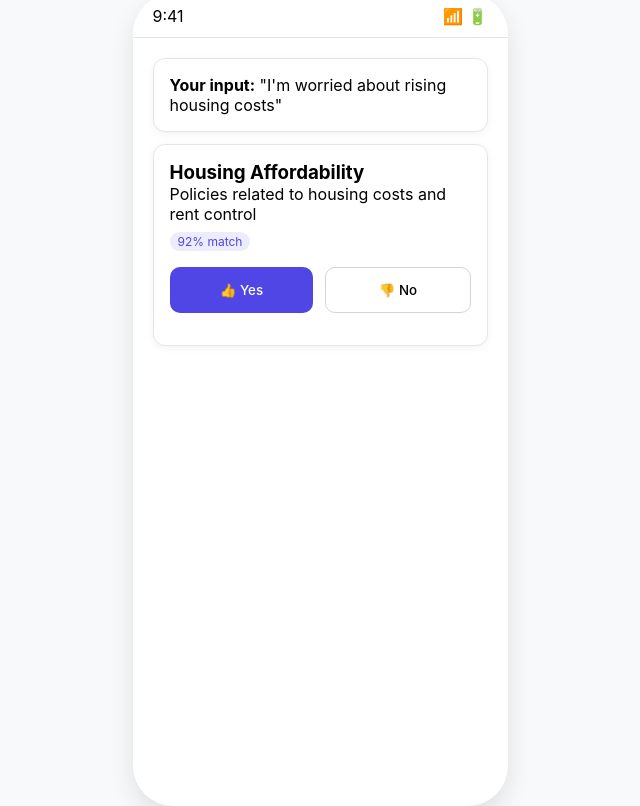
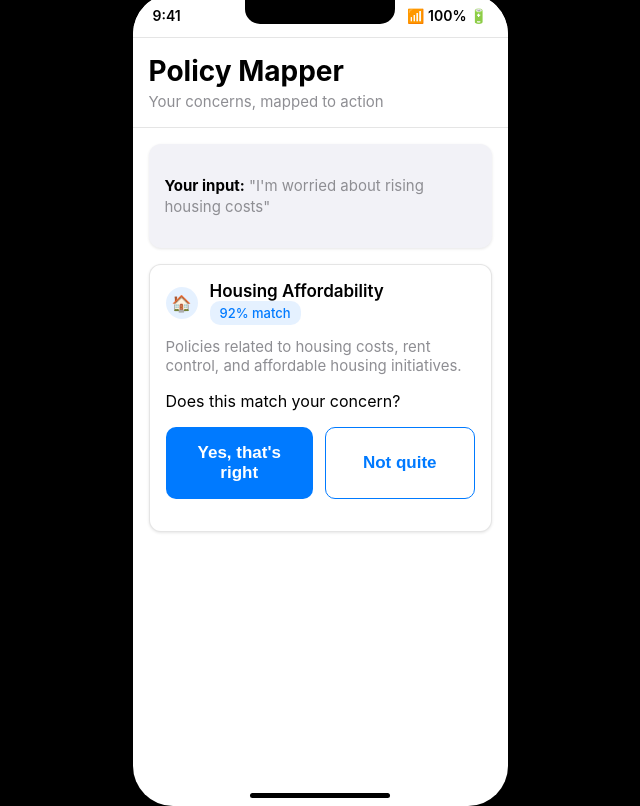
Before and after one commit to ShazSeitz/MappingDesignTest, a plain HTML site: page index.html in a window 1280 px wide. Shown: the whole page, without its empty margins (320-960 px from the left). Drawn offline with Linux system fonts and the light colour scheme.

Commit message:
Update index2.html

```diff
--- a/index.html
+++ b/index.html
@@ -1,91 +1,361 @@
 <!DOCTYPE html>
-<html lang="en">
+<html>
 <head>
   <meta charset="UTF-8">
   <meta name="viewport" content="width=device-width, initial-scale=1.0, maximum-scale=1.0, user-scalable=no">
   <title>Policy Mapper</title>
+  <link href="https://fonts.googleapis.com/icon?family=Material+Icons" rel="stylesheet">
   <style>
-        * { box-sizing: border-box; margin: 0; padding: 0; font-family: -apple-system, BlinkMacSystemFont, 'Segoe UI', Roboto, sans-serif; }
-        body { background: #f8f9fa; margin: 0; padding: 0; height: 100vh; display: flex; justify-content: center; align-items: center; }
-        .mobile-frame { width: 375px; height: 812px; background: white; border-radius: 40px; overflow: hidden; position: relative; box-shadow: 0 10px 25px rgba(0,0,0,0.1); }
-        .status-bar { height: 44px; background: white; display: flex; justify-content: space-between; padding: 0 20px; align-items: center; border-bottom: 1px solid #e5e5ea; }
-        .content { padding: 20px; height: calc(100% - 44px); overflow-y: auto; }
-        .card { background: white; border-radius: 12px; padding: 16px; margin-bottom: 12px; box-shadow: 0 2px 8px rgba(0,0,0,0.05); border: 1px solid #e5e5ea; }
-        .btn { display: block; width: 100%; padding: 14px; border-radius: 10px; border: none; margin: 8px 0; font-weight: 500; text-align: center; }
-        .btn-primary { background: #4f46e5; color: white; }
-        .btn-outline { background: white; border: 1px solid #d1d5db; }
-        .btn-group { display: flex; gap: 12px; margin: 16px 0; }
-        .btn-group .btn { margin: 0; }
-        .confidence { display: inline-block; background: rgba(79, 70, 229, 0.1); color: #4f46e5; padding: 2px 8px; border-radius: 10px; font-size: 12px; margin-top: 8px; }
-        .hidden { display: none; }
-        .fade-in { animation: fadeIn 0.3s ease-out; }
-        @keyframes fadeIn { from { opacity: 0; transform: translateY(10px); } to { opacity: 1; transform: translateY(0); } }
+    /* iOS-like styling */
+    :root {
+      --ios-blue: #007AFF;
+      --ios-gray: #8E8E93;
+      --ios-light-gray: #F2F2F7;
+      --ios-border: #C6C6C8;
+    }
+
+    * {
+      box-sizing: border-box;
+      -webkit-font-smoothing: antialiased;
+      -moz-osx-font-smoothing: grayscale;
+    }
+
+    body {
+      margin: 0;
+      padding: 0;
+      font-family: -apple-system, BlinkMacSystemFont, 'Segoe UI', Roboto, sans-serif;
+      background: #000;
+      display: flex;
+      justify-content: center;
+      align-items: center;
+      height: 100vh;
+    }
+
+    .phone {
+      width: 375px;
+      height: 812px;
+      background: white;
+      border-radius: 40px;
+      overflow: hidden;
+      position: relative;
+      box-shadow: 0 10px 25px rgba(0,0,0,0.2);
+    }
+
+    .notch {
+      width: 40%;
+      height: 30px;
+      background: black;
+      position: absolute;
+      top: 0;
+      left: 50%;
+      transform: translateX(-50%);
+      border-bottom-left-radius: 15px;
+      border-bottom-right-radius: 15px;
+      z-index: 10;
+    }
+
+    .screen {
+      height: 100%;
+      overflow: hidden;
+      display: flex;
+      flex-direction: column;
+    }
+
+    .status-bar {
+      height: 44px;
+      background: white;
+      display: flex;
+      justify-content: space-between;
+      padding: 0 20px;
+      align-items: center;
+      font-size: 14px;
+      font-weight: 600;
+      border-bottom: 1px solid rgba(0,0,0,0.1);
+    }
+
+    .app-header {
+      padding: 16px;
+      border-bottom: 1px solid rgba(0,0,0,0.1);
+    }
+
+    .app-header h1 {
+      font-size: 28px;
+      font-weight: 700;
+      margin: 0;
+      margin-bottom: 4px;
+    }
+
+    .app-header p {
+      margin: 0;
+      color: var(--ios-gray);
+      font-size: 15px;
+    }
+
+    .content {
+      flex: 1;
+      overflow-y: auto;
+      -webkit-overflow-scrolling: touch;
+      padding: 16px;
+    }
+
+    .card {
+      background: white;
+      border-radius: 12px;
+      padding: 16px;
+      margin-bottom: 16px;
+      box-shadow: 0 1px 3px rgba(0,0,0,0.1);
+      border: 0.5px solid rgba(0,0,0,0.1);
+    }
+
+    .input-card {
+      background: var(--ios-light-gray);
+      border: none;
+    }
+
+    .priority-text {
+      color: var(--ios-gray);
+      font-size: 15px;
+      line-height: 1.4;
+    }
+
+    .priority-text strong {
+      color: black;
+    }
+
+    .match-header {
+      display: flex;
+      align-items: center;
+      margin-bottom: 12px;
+    }
+
+    .match-icon {
+      width: 32px;
+      height: 32px;
+      border-radius: 16px;
+      background: rgba(0, 122, 255, 0.1);
+      display: flex;
+      align-items: center;
+      justify-content: center;
+      margin-right: 12px;
+      color: var(--ios-blue);
+    }
+
+    .match-title {
+      font-size: 17px;
+      font-weight: 600;
+    }
+
+    .match-subtitle {
+      font-size: 15px;
+      color: var(--ios-gray);
+      margin: 4px 0 12px 0;
+    }
+
+    .confidence {
+      display: inline-block;
+      background: rgba(0, 122, 255, 0.1);
+      color: var(--ios-blue);
+      padding: 4px 10px;
+      border-radius: 10px;
+      font-size: 13px;
+      font-weight: 500;
+    }
+
+    .btn {
+      width: 100%;
+      padding: 16px;
+      border-radius: 10px;
+      border: none;
+      font-size: 17px;
+      font-weight: 600;
+      margin: 8px 0;
+      cursor: pointer;
+      transition: all 0.2s;
+    }
+
+    .btn-primary {
+      background: var(--ios-blue);
+      color: white;
+    }
+
+    .btn-outline {
+      background: white;
+      border: 1px solid var(--ios-blue);
+      color: var(--ios-blue);
+    }
+
+    .btn-group {
+      display: flex;
+      gap: 12px;
+      margin: 16px 0;
+    }
+
+    .btn-group .btn {
+      flex: 1;
+      margin: 0;
+    }
+
+    .option-card {
+      border: 1px solid var(--ios-border);
+      border-radius: 10px;
+      padding: 16px;
+      margin: 8px 0;
+    }
+
+    .option-card h3 {
+      margin: 0 0 4px 0;
+      font-size: 17px;
+    }
+
+    .option-card p {
+      margin: 0;
+      color: var(--ios-gray);
+      font-size: 15px;
+    }
+
+    .hidden {
+      display: none;
+    }
+
+    /* iOS-like animations */
+    @keyframes fadeIn {
+      from { opacity: 0; transform: translateY(10px); }
+      to { opacity: 1; transform: translateY(0); }
+    }
+
+    .fade-in {
+      animation: fadeIn 0.3s ease-out;
+    }
+
+    /* Home indicator for iPhone */
+    .home-indicator {
+      width: 140px;
+      height: 5px;
+      background: black;
+      border-radius: 3px;
+      position: absolute;
+      bottom: 8px;
+      left: 50%;
+      transform: translateX(-50%);
+    }
   </style>
 </head>
 <body>
-    <div class="mobile-frame">
+  <div class="phone">
+    <div class="notch"></div>
+    <div class="screen">
       <div class="status-bar">
         <span>9:41</span>
-            <span>📶 🔋</span>
+        <span>📶 100% 🔋</span>
       </div>
+
+      <div class="app-header">
+        <h1>Policy Mapper</h1>
+        <p>Your concerns, mapped to action</p>
+      </div>
+
       <div class="content" id="content">
         <!-- Single Match View -->
         <div id="single-match-view">
-                <div class="card">
-                    <p><strong>Your input:</strong> "I'm worried about rising housing costs"</p>
+          <div class="card input-card">
+            <p class="priority-text"><strong>Your input:</strong> "I'm worried about rising housing costs"</p>
           </div>
+
           <div class="card fade-in">
-                    <h3>Housing Affordability</h3>
-                    <p>Policies related to housing costs and rent control</p>
-                    <span class="confidence">92% match</span>
+            <div class="match-header">
+              <div class="match-icon">🏠</div>
+              <div>
+                <div class="match-title">Housing Affordability</div>
+                <div class="confidence">92% match</div>
+              </div>
+            </div>
+            <p class="match-subtitle">Policies related to housing costs, rent control, and affordable housing initiatives.</p>
+
+            <p>Does this match your concern?</p>
             <div class="btn-group">
-                        <button class="btn btn-primary" onclick="handleFeedback('single', true)">👍 Yes</button>
-                        <button class="btn btn-outline" onclick="showMultiMatch()">👎 No</button>
+              <button class="btn btn-primary" onclick="handleFeedback('single', true)">Yes, that's right</button>
+              <button class="btn btn-outline" onclick="showMultiMatch()">Not quite</button>
             </div>
           </div>
         </div>
 
         <!-- Multiple Matches View -->
         <div id="multi-match-view" class="hidden">
+          <div class="card input-card">
+            <p class="priority-text"><strong>Your input:</strong> "We need better public transit"</p>
+          </div>
+
           <div class="card">
-                    <p><strong>Your input:</strong> "Better public transit"</p>
+            <p>We found a few possible matches:</p>
+
+            <div class="option-card" onclick="handleFeedback('multi', 'public_transit')">
+              <h3>Public Transportation</h3>
+              <p>Improving bus and train systems, expanding routes</p>
+              <div class="confidence" style="margin-top: 8px; display: inline-block;">85% match</div>
             </div>
-                <div class="card">
-                    <p>Which best matches your concern?</p>
-                    <button class="btn btn-outline" onclick="handleFeedback('multi', 'transit')" style="text-align: left; margin: 8px 0; display: block;">
-                        <strong>Public Transportation</strong><br>
-                        <small>Improving bus and train systems</small>
-                        <span class="confidence" style="float: right;">85%</span>
-                    </button>
-                    <button class="btn btn-outline" onclick="handleFeedback('multi', 'infra')" style="text-align: left; margin: 8px 0; display: block;">
-                        <strong>Infrastructure</strong><br>
-                        <small>General development projects</small>
-                        <span class="confidence" style="float: right; background: #f0f0f0; color: #666;">72%</span>
-                    </button>
-                    <button class="btn btn-outline" onclick="showClarification()" style="margin-top: 16px;">None of these</button>
+
+            <div class="option-card" onclick="handleFeedback('multi', 'infrastructure')" style="opacity: 0.8;">
+              <h3>Infrastructure</h3>
+              <p>General infrastructure development and maintenance</p>
+              <div class="confidence" style="margin-top: 8px; display: inline-block; background: rgba(142, 142, 147, 0.1); color: var(--ios-gray);">72% match</div>
+            </div>
+
+            <button class="btn btn-outline" style="margin-top: 8px;" onclick="showClarification()">None of these match</button>
           </div>
         </div>
 
         <!-- Clarification View -->
         <div id="clarification-view" class="hidden">
+          <div class="card input-card">
+            <p class="priority-text"><strong>Your input:</strong> "We need better public transit"</p>
+          </div>
+
           <div class="card">
-                    <p>🤔 Help us understand better:</p>
-                    <p>What aspect of "better public transit" matters most?</p>
-                    <input type="text" placeholder="Type your clarification..." style="width: 100%; padding: 12px; margin: 12px 0; border: 1px solid #ddd; border-radius: 8px;">
+            <div class="match-header">
+              <div class="match-icon">🤔</div>
+              <div>
+                <div class="match-title">Help us understand</div>
+              </div>
+            </div>
+
+            <p>Could you clarify what you mean by "better public transit"?</p>
+
+            <div style="margin: 20px 0;">
+              <div style="margin-bottom: 16px;">
+                <div style="font-weight: 500; margin-bottom: 8px;">Select what matters most:</div>
+                <select style="width: 100%; padding: 12px; border-radius: 8px; border: 1px solid var(--ios-border); font-size: 16px; background: white;">
+                  <option>More frequent service</option>
+                  <option>Expanded routes</option>
+                  <option>Lower fares</option>
+                  <option>Cleaner vehicles</option>
+                  <option>Other (please specify)</option>
+                </select>
+              </div>
+
+              <div>
+                <div style="font-weight: 500; margin-bottom: 8px;">Additional details (optional):</div>
+                <textarea style="width: 100%; height: 80px; padding: 12px; border-radius: 8px; border: 1px solid var(--ios-border); font-size: 15px; font-family: inherit;" placeholder="Type here..."></textarea>
+              </div>
+            </div>
+
             <button class="btn btn-primary" onclick="handleClarification()">Submit</button>
           </div>
         </div>
 
         <!-- Confirmation View -->
         <div id="confirmation-view" class="hidden">
-                <div class="card" style="text-align: center; padding: 40px 20px;">
-                    <div style="font-size: 48px; margin-bottom: 20px;">✅</div>
-                    <h2>Got it!</h2>
-                    <p>We've mapped your priorities.</p>
-                    <button class="btn btn-primary" onclick="resetDemo()" style="margin-top: 20px;">Start Over</button>
+          <div class="card" style="text-align: center; padding: 60px 20px;">
+            <div style="width: 80px; height: 80px; background: rgba(0, 122, 255, 0.1); border-radius: 40px; display: flex; align-items: center; justify-content: center; margin: 0 auto 24px;">
+              <span style="font-size: 40px;">✅</span>
+            </div>
+            <h2 style="font-size: 24px; margin-bottom: 8px;">Got it!</h2>
+            <p style="color: var(--ios-gray); margin-bottom: 32px;">We've mapped your priorities to relevant policy areas.</p>
+            <button class="btn btn-primary" onclick="resetDemo()">Start Over</button>
           </div>
         </div>
       </div>
+    </div>
+    <div class="home-indicator"></div>
   </div>
 
   <script>
@@ -93,27 +363,37 @@
       if (type === 'single' && response) {
         document.getElementById('single-match-view').classList.add('hidden');
         document.getElementById('confirmation-view').classList.remove('hidden');
+        document.getElementById('confirmation-view').classList.add('fade-in');
       }
     }
 
     function showMultiMatch() {
       document.getElementById('single-match-view').classList.add('hidden');
       document.getElementById('multi-match-view').classList.remove('hidden');
+      document.getElementById('multi-match-view').classList.add('fade-in');
     }
 
     function showClarification() {
       document.getElementById('multi-match-view').classList.add('hidden');
       document.getElementById('clarification-view').classList.remove('hidden');
+      document.getElementById('clarification-view').classList.add('fade-in');
     }
 
     function handleClarification() {
       document.getElementById('clarification-view').classList.add('hidden');
       document.getElementById('confirmation-view').classList.remove('hidden');
+      document.getElementById('confirmation-view').classList.add('fade-in');
     }
 
     function resetDemo() {
-            document.getElementById('confirmation-view').classList.add('hidden');
+      // Hide all views
+      document.querySelectorAll('#content > div').forEach(div => {
+        div.classList.add('hidden');
+      });
+
+      // Show single match view
       document.getElementById('single-match-view').classList.remove('hidden');
+      document.getElementById('single-match-view').classList.add('fade-in');
     }
   </script>
 </body>
```
Lines whose indentation alone changed are shown as unchanged.
